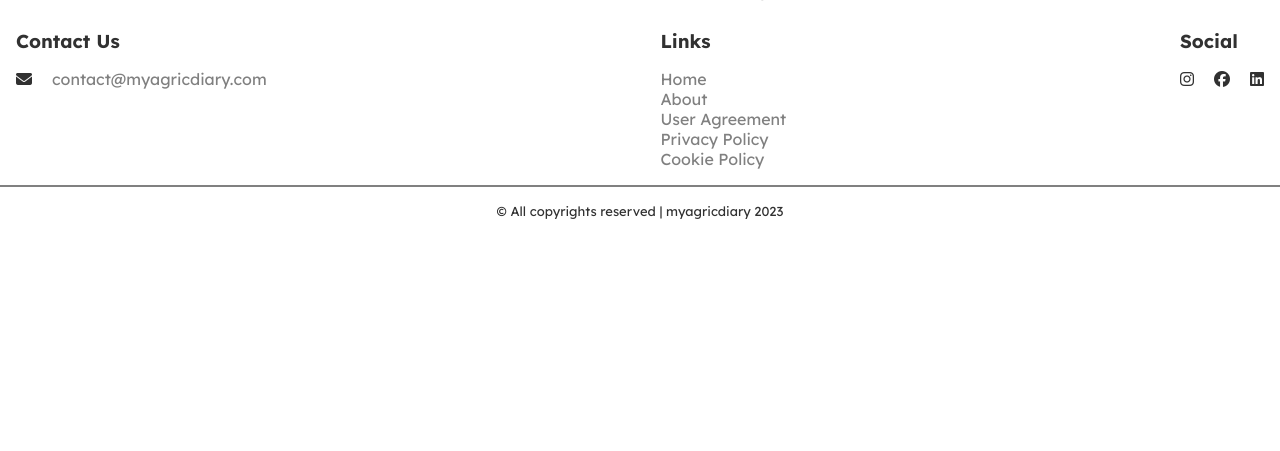
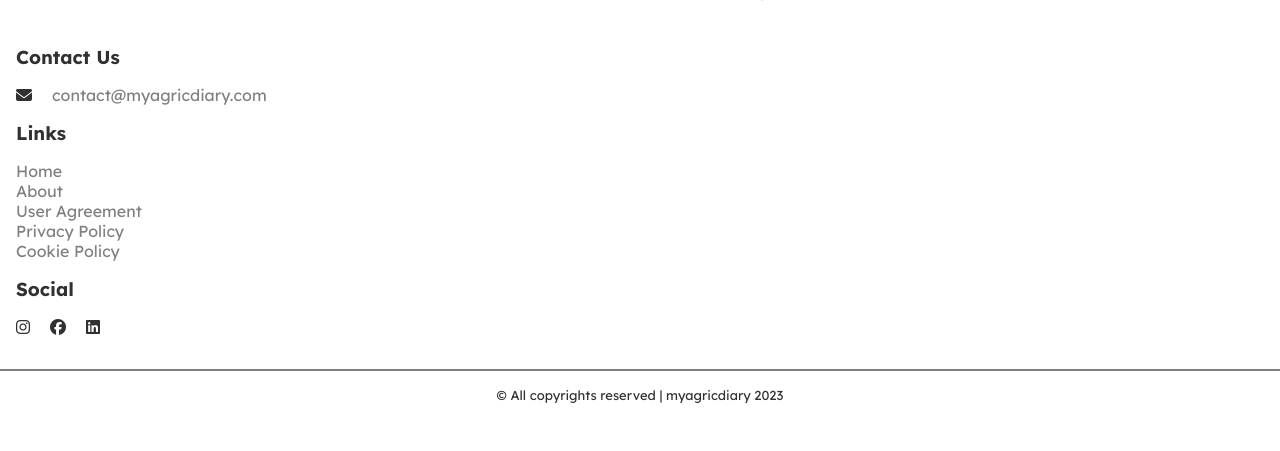
Before and after one commit to nelsonfai/farmsocial, a Django app: page / in a window 1280 px wide. Shown: the part 2601-3052 px from the top of the page. Before the commit the page ends 2820 px from the top, so only its background shows below. Run offline with Django 3.2, Linux system fonts and the light colour scheme; parts of the project's set-up code (start-up, migrations or seed data) failed here and were passed over; some libraries are stand-ins or nearby versions.

Commit message:
Update home.html

```diff
--- a/feed/templates/feed/home.html
+++ b/feed/templates/feed/home.html
@@ -161,7 +161,7 @@
       flex-wrap: wrap;
       gap:2rem;
       padding: 1rem;
-      justify-content: space-between;
+      justify-content: space-evenly;
   }
   #section-footer h3{
     margin-bottom: 1rem;
@@ -175,6 +175,11 @@
 .flex-container {
     padding-top: 0 ! important;
 }}
-
+#section-footer{
+  display: block;
+}
+#section-footer div{
+  margin-block: 1rem;
+}
 </style>
 {% endblock %}
```
